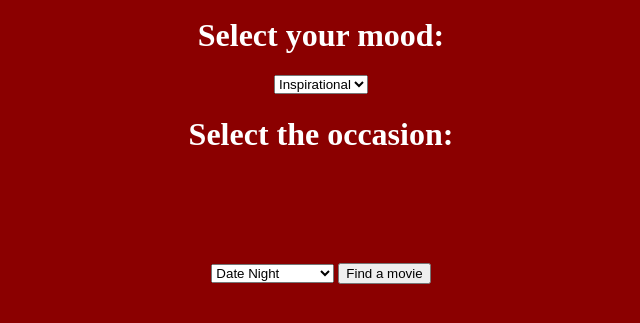
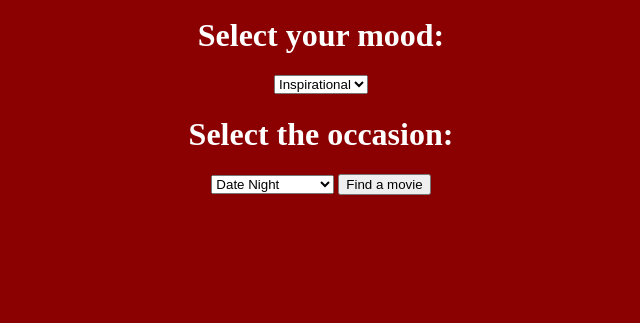
Before and after one commit to shaza13/moodflix, a Python web app: template templates/welcome.html in a window 1280 px wide. Shown: the part 272-595 px from the top of the page, without its empty margins (319-959 px from the left). Run offline with Jinja, Linux system fonts and the light colour scheme; the template is opened without the code that fills it, so the values that code supplies are empty.

Commit message:
CSS styling

```diff
--- a/styles/style.css
+++ b/styles/style.css
@@ -25,7 +25,7 @@ img {
 }
 
 button {
-margin-top: 7%
+/* margin-top: 7% */
 }
 form {
 }
--- a/templates/welcome.html
+++ b/templates/welcome.html
@@ -35,7 +35,7 @@
         <option value="Feeling Super">Feeling Super</option>
         <option value="Playdate">Playdate</option>
       </select>
-  <button type="submit" value="Find a movie" >Find a movie</button>
+        <button type="submit" value="Find a movie" >Find a movie</button>
     </form>
 <!-- <button type="submit" value="Find a movie" >Find a movie</button> -->
   </center>
```
